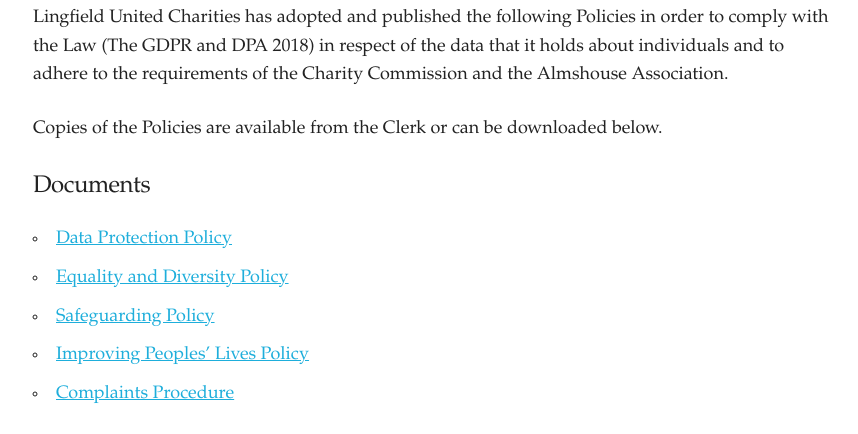
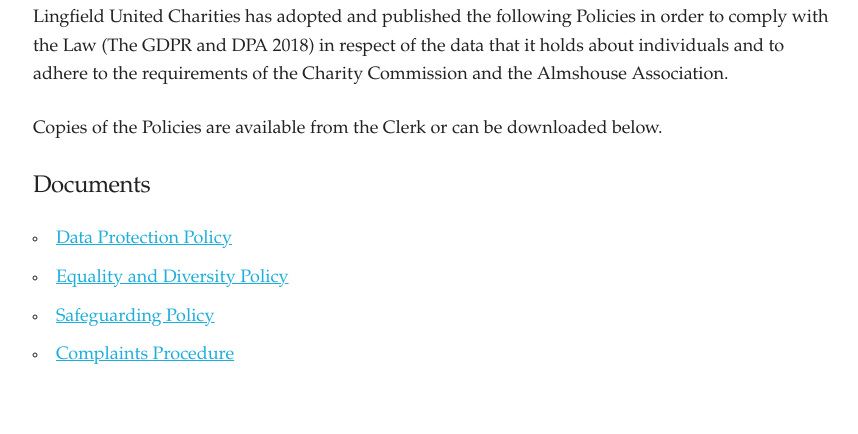
Before and after one commit to joeweoj/lingfieldunitedtrust.org, a plain HTML site: page public_html/policies.html in a window 1280 px wide. Shown: the part 370-804 px from the top of the page, without its empty margins (207-1065 px from the left). Drawn offline with Linux system fonts and the light colour scheme; a web font is replaced by a local one.

Commit message:
Removed obsolete ipl policy

```diff
--- a/public_html/policies.html
+++ b/public_html/policies.html
@@ -68,7 +68,6 @@
       <li><a href="docs/Data-ProtectionPolicy LUT 2018.pdf" target="_blank">Data Protection Policy</a></li>
       <li><a href="docs/Equality-and-Diversity policy 2018.pdf" target="_blank">Equality and Diversity Policy</a></li>
       <li><a href="docs/Safeguarding Policy 2018.pdf" target="_blank">Safeguarding Policy</a></li>
-      <li><a href="docs/Improving peoples lives policy 2018.pdf" target="_blank">Improving Peoples’ Lives Policy</a></li>
       <li><a href="docs/Complaints Procedure 2018.pdf" target="_blank">Complaints Procedure</a></li>
       </ul>
 
```
Also changed, not shown: 1 other file.
